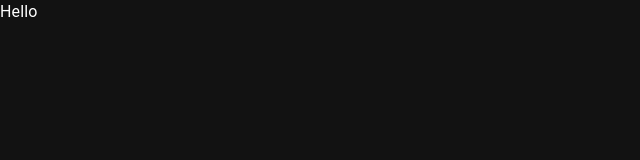
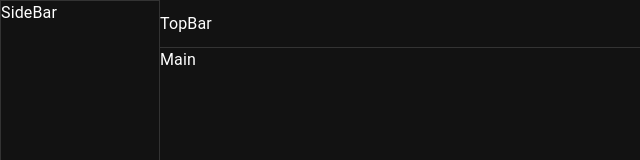
Before and after one commit to cdpeters/invest-journal, a Next.js app in the folder frontend/: page / in a window 1280 px wide. Shown: the top 160 px of the page, without its empty margins (0-640 px from the left). Built offline with nearby package versions, Linux system fonts and the light colour scheme.

Commit message:
App wireframe with MUI components

```diff
--- a/frontend/src/app/layout.js
+++ b/frontend/src/app/layout.js
@@ -1,4 +1,12 @@
+
+//Theme Povider ...
 import Providers from "./providers/providers";
+
+//MUI Components
+import Box from '@mui/material/Box';
+import Toolbar from '@mui/material/Toolbar';
+import AppBar from '@mui/material/AppBar';
+import Grid from '@mui/material/Unstable_Grid2';
 
 
 export const metadata = {
@@ -6,15 +14,41 @@ export const metadata = {
   description: 'Generated by create next app',
 }
 
-export default function RootLayout() {
+export default function RootLayout({children}) {
 
   return (
-    <html lang="en" className="w-full">
+    <html>
 
-      <body className="w-full">
+      <body>
 
         <Providers>
-          Hello
+          <Box sx={{}}>
+            <Grid container spacing={0}>
+
+              <Grid xs sx={{height:'100vh', border: '1px solid #333'}}>
+                SideBar
+              </Grid>
+
+              <Grid xs={10.5} sx={{height: '100vh'}} >
+                <Box sx={{height: '100%',width:'100%'}}>
+
+                  <Box sx={{height:'6%',zIndex:'9999'}}>
+                    <Toolbar disableGutters variant='dense' sx={{borderBottom:'1px solid #333',height:'100%'}}>
+                      TopBar
+                    </Toolbar>
+                  </Box>
+
+                  <Box sx={{height: '94%',overflowY: 'scroll'}}>
+                    <Box sx={{height:'1500px'}}>
+                      Main
+                    </Box>
+                  </Box>
+
+                </Box>
+              </Grid>
+
+            </Grid>
+          </Box>
         </Providers>
 
       </body>
```
